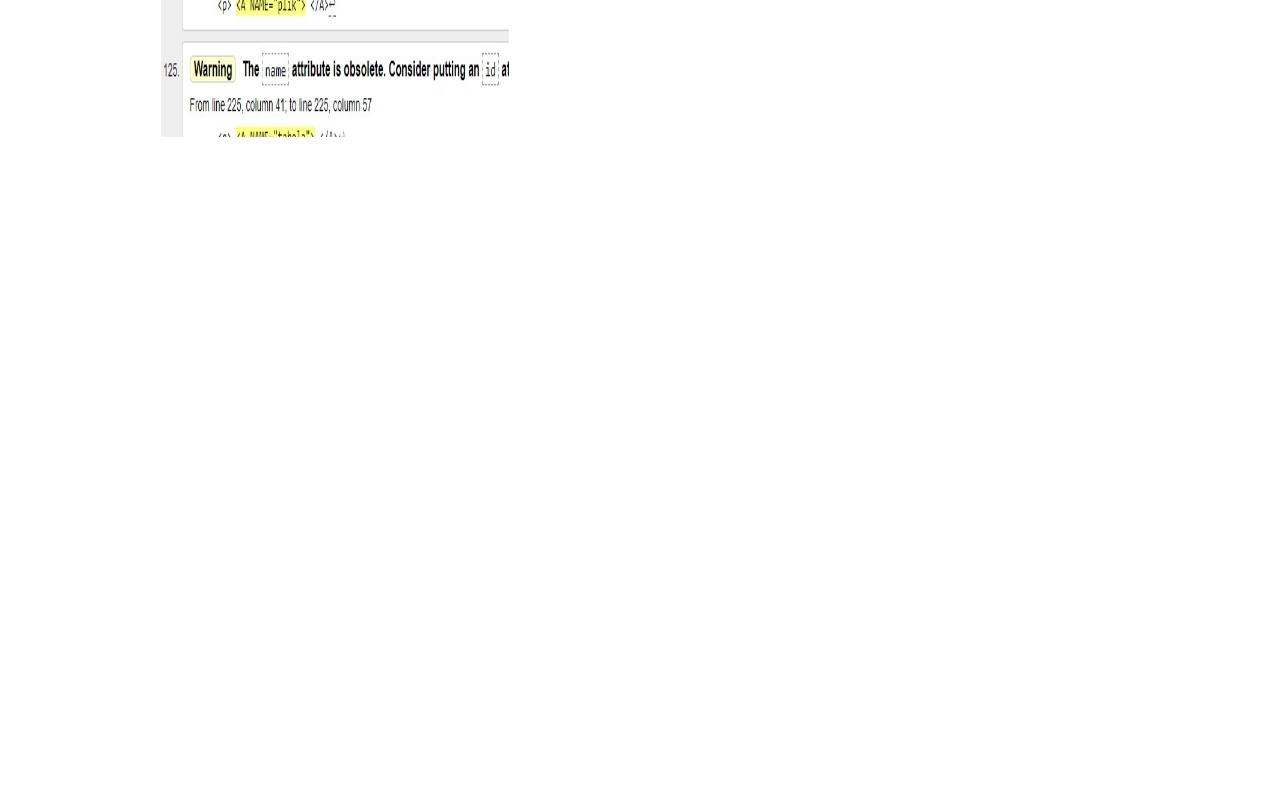
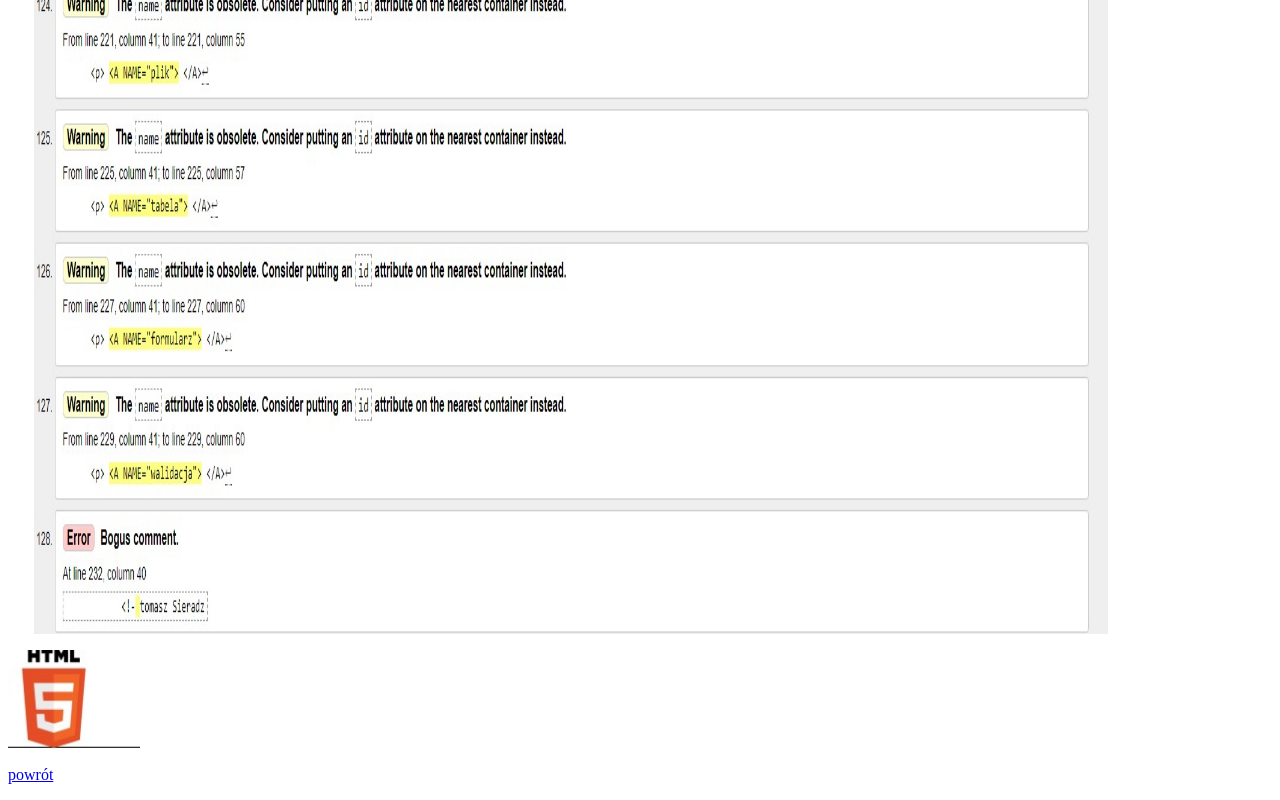
Before and after one commit to Leex00/Tomek, a plain HTML site: page walidacja_sieradzki.html in a window 1280 px wide. Shown: the part 1134-1934 px from the top of the page. Before the commit the page ends 1750 px from the top, so only its background shows below. Drawn offline with Linux system fonts and the light colour scheme.

Commit message:
Add files via upload

```diff
--- a/walidacja_sieradzki.html
+++ b/walidacja_sieradzki.html
@@ -8,9 +8,11 @@
       <p> <b> WALIDACJA CO TO?: </b>
       <p> - Walidacja to proces w którym narzędzie (walidator) sprawdza poprawność kodu pod kątem błędów składniowych
       <p> błędy strony:
-      <IMG SRC="blad_sieradzki.png" ALIGN=top WIDTH=1000 HEIGHT=800 ALT=„błędy_strony”>
+      <p> <IMG SRC="blad_sieradzki.png" ALIGN=top WIDTH=1000 HEIGHT=800 ALT=„błędy_strony”> </p>
       <p> poprawiona strona:
-      <IMG SRC="poprawa_sieradzki.jpg" ALIGN=top WIDTH=1100 HEIGHT=800 ALT=„poprawiona_strona”>
+      <p> <IMG SRC="poprawa_sieradzki.jpg" ALIGN=top WIDTH=1100 HEIGHT=800 ALT=„poprawiona_strona”> </p>
+
+        <p> <IMG SRC="html.jpg" ALIGN=top WIDTH=132 HEIGHT=100 ALT=„html”> </p>
       <p> <a name="powrot"> </a>
       <a href="index.html">powrót </a>
 
@@ -20,5 +22,6 @@
 
 
 
+
     </body>
 </html>
```
Also changed, not shown: html.jpg (added).
